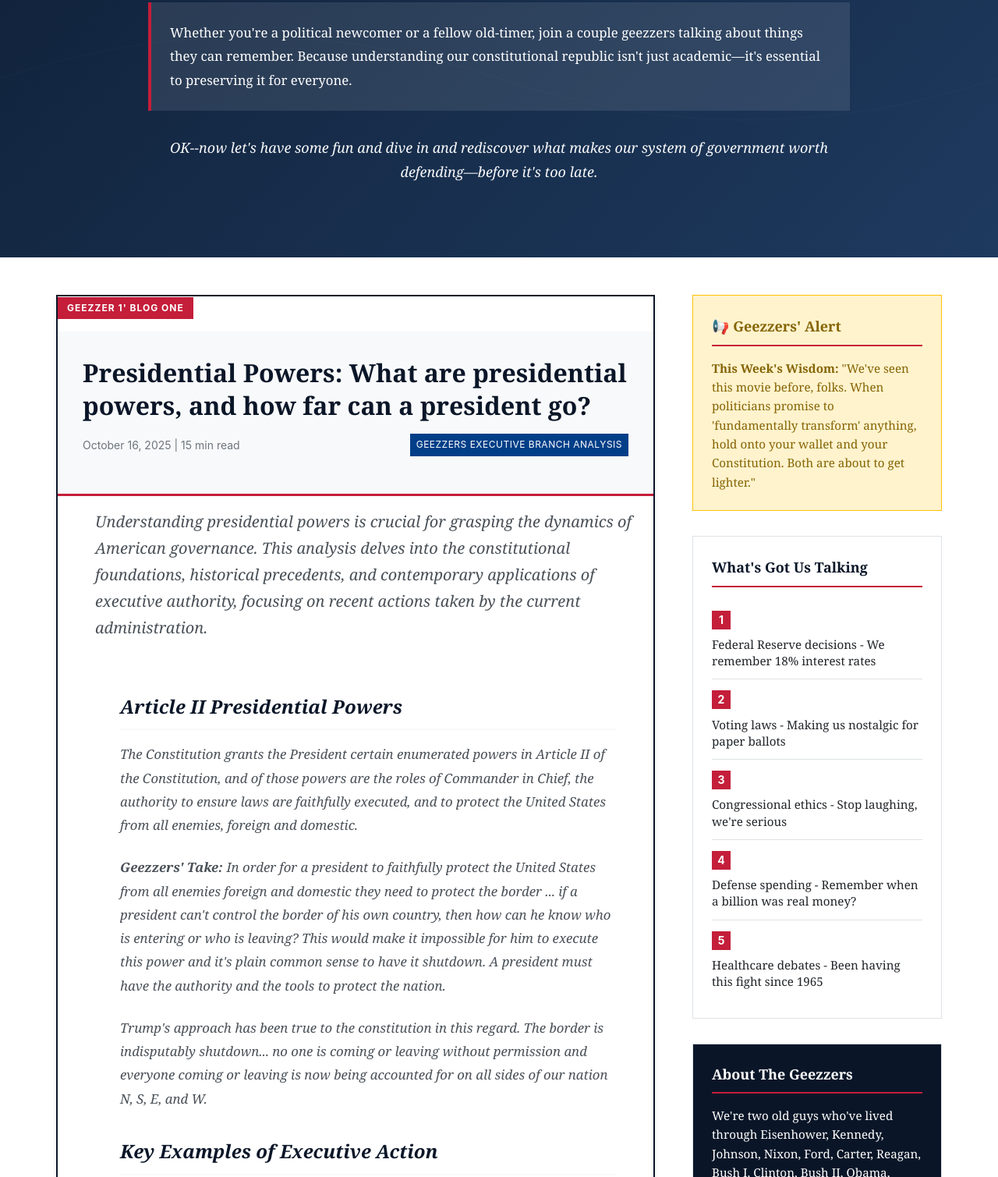
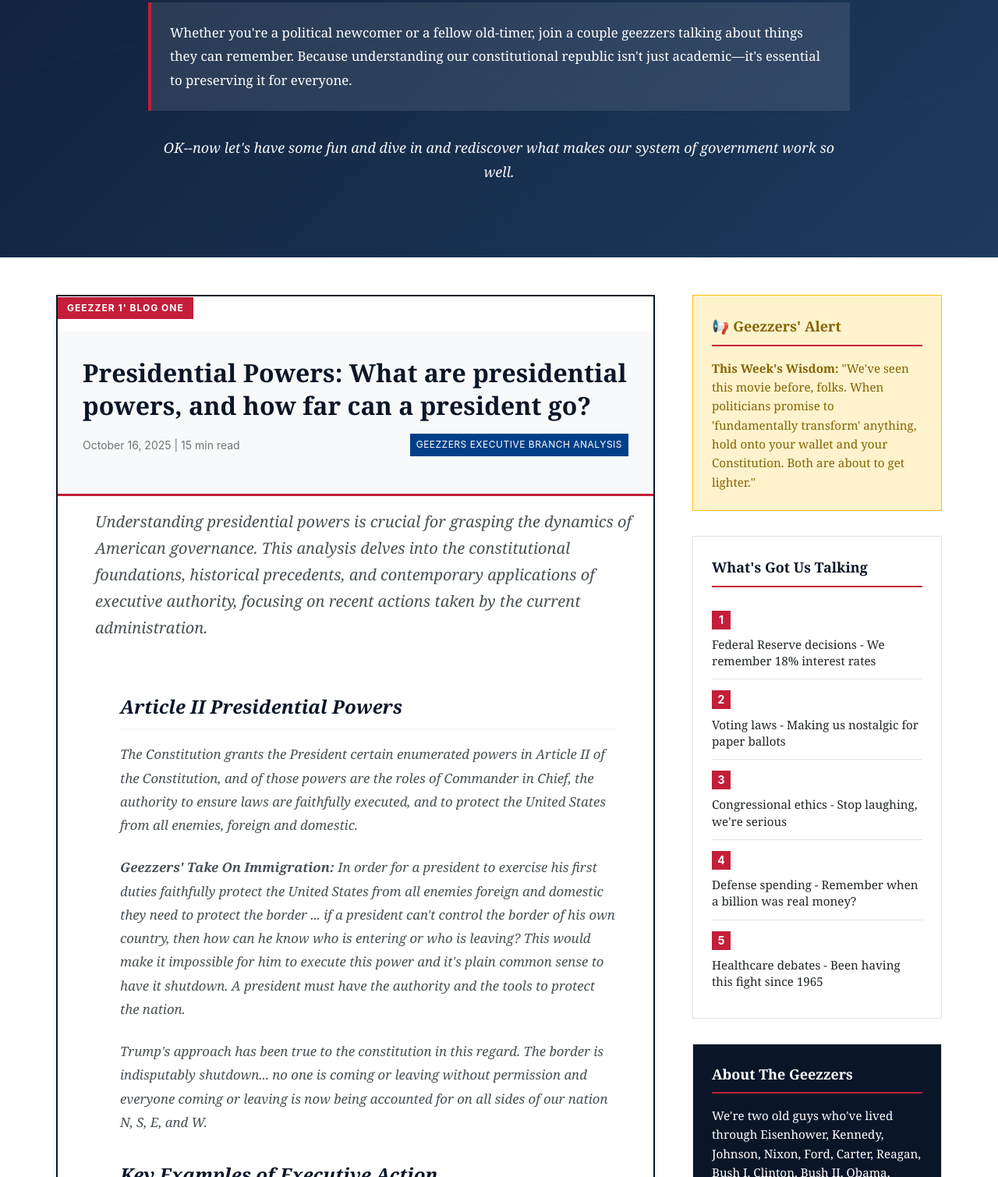
Before and after one commit to jakStrick/geezzersgazzette, a plain HTML site: page index.html in a window 1280 px wide. Shown: the part 1357-2866 px from the top of the page at 78% size. Drawn offline with Linux system fonts and the light colour scheme.

Commit message:
retooled header and hero section so they load faster

```diff
--- a/assets/blogs/blog2.html
+++ b/assets/blogs/blog2.html
@@ -18,13 +18,14 @@
 		</p>
 
 		<p>
-			<strong>Geezzers' Take:</strong> In order for a president to faithfully
-			protect the United States from all enemies foreign and domestic they
-			need to protect the border ... if a president can't control the border
-			of his own country, then how can he know who is entering or who is
-			leaving? This would make it impossible for him to execute this power
-			and it's plain common sense to have it shutdown. A president must have
-			the authority and the tools to protect the nation.
+			<strong>Geezzers' Take On Immigration:</strong> In order for a
+			president to exercise his first duties faithfully protect the United
+			States from all enemies foreign and domestic they need to protect the
+			border ... if a president can't control the border of his own country,
+			then how can he know who is entering or who is leaving? This would make
+			it impossible for him to execute this power and it's plain common sense
+			to have it shutdown. A president must have the authority and the tools
+			to protect the nation.
 		</p>
 
 		<p>
--- a/assets/templates/hero.html
+++ b/assets/templates/hero.html
@@ -26,7 +26,7 @@
 			</p>
 
 			<p class="mission-lead">
-				<strong>Geezzers' Warning:</strong>One of the easiest ways for a
+				<strong>Geezzers' Warning:</strong> One of the easiest ways for a
 				politician to get your vote is to promise you things for free. Think
 				about it... why wouldn't it be? And have you ever asked yourself
 				what does "free" really mean? Who's paying for all this free stuff?
@@ -67,8 +67,7 @@
 			<div class="mission-signature">
 				<em
 					>OK--now let's have some fun and dive in and rediscover what
-					makes our system of government worth defending—before it's too
-					late.</em
+					makes our system of government work so well.</em
 				>
 				<br /><br />
 			</div>
```
